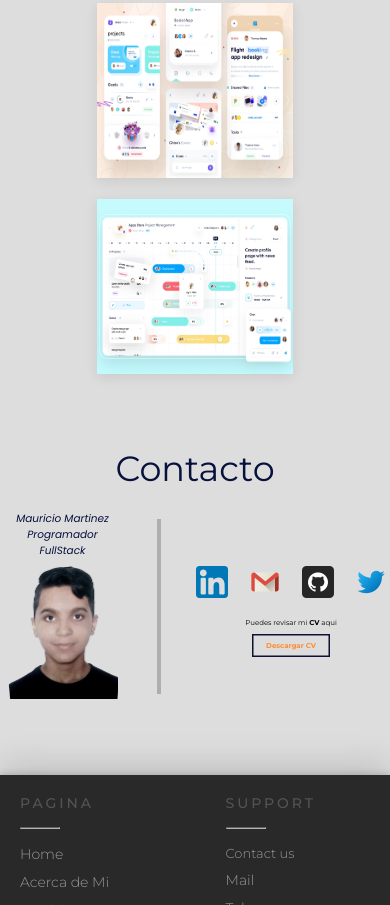
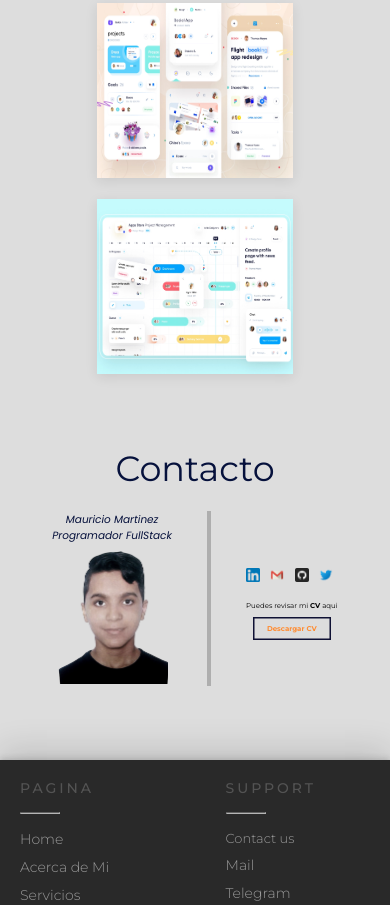
Before and after one commit to MauMartinez22/Portafolio-Mauricio-Martinez, a plain HTML site: page index.html in a window 390 px wide. Shown: the part 2222-3127 px from the top of the page. Drawn offline with Linux system fonts and the light colour scheme.

Commit message:
responsive fix

```diff
--- a/assets/style/style.css
+++ b/assets/style/style.css
@@ -846,7 +846,7 @@ div.contenedor{
     flex-direction: row;
     justify-content: center;
     align-items: center;
-    gap: 5rem;
+    gap: 2rem;
     margin: 10rem .5rem;
     margin-top: 0;
 }
@@ -906,12 +906,16 @@ div.contenedor>div.content>div >img{
 div.content2{
     display: flex;
     flex-direction: row;
-    gap: 3rem;
+    gap: 1.5rem;
     max-width: min-content;
     padding: 2.5rem 0;
     width: auto;
 }
 
+img.ctc{
+    width: 2rem;
+    height: auto;
+}
 
 
 
--- a/index.html
+++ b/index.html
@@ -295,10 +295,10 @@
         <hr>
         <div>
             <div class="content2">
-                <a href="https://www.linkedin.com/in/mauricio-martinez-colmenares-8ab03a172/"> <img src="./assets/Iconos/linkedin-ico-color.png" alt=""></a>
-                <a href="mailto:mauriciomjmc2018@gmail.com?Subject=Interesado%20en%20tus%20servicios"> <img src="./assets/Iconos/gmail-ico-color.png" alt=""></a>
-                <a href="https://github.com/MauMartinez22"> <img src="./assets/Iconos/github.png" alt=""></a>
-                <a href="https://twitter.com/i/flow/login"> <img src="./assets/Iconos/twitter-ico-color.png" alt=""></a>
+                <a href="https://www.linkedin.com/in/mauricio-martinez-colmenares-8ab03a172/"> <img class="ctc" src="./assets/Iconos/linkedin-ico-color.png" alt=""></a>
+                <a href="mailto:mauriciomjmc2018@gmail.com?Subject=Interesado%20en%20tus%20servicios"> <img class="ctc" src="./assets/Iconos/gmail-ico-color.png" alt=""></a>
+                <a href="https://github.com/MauMartinez22"> <img class="ctc" src="./assets/Iconos/github.png" alt=""></a>
+                <a href="https://twitter.com/i/flow/login"> <img class="ctc" src="./assets/Iconos/twitter-ico-color.png" alt=""></a>
             </div>
 
             <div>
```
